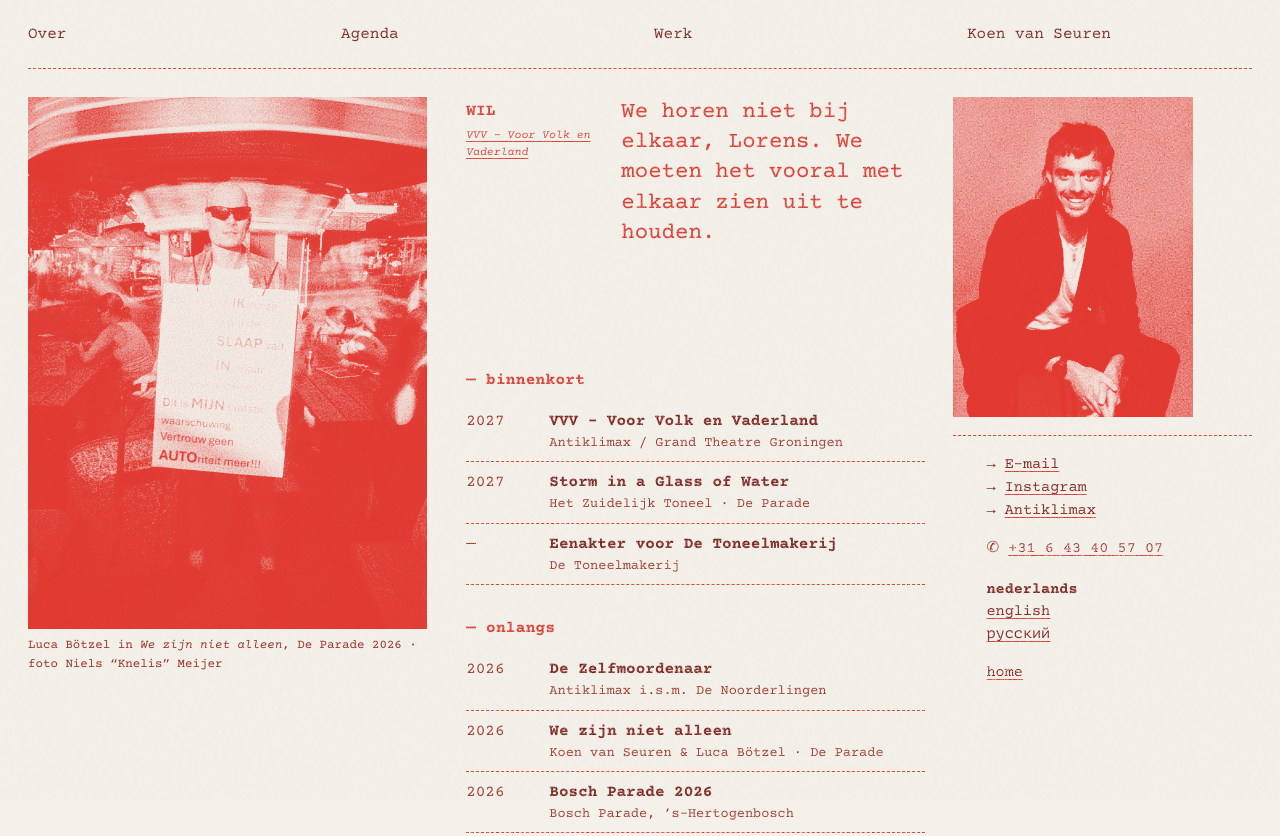
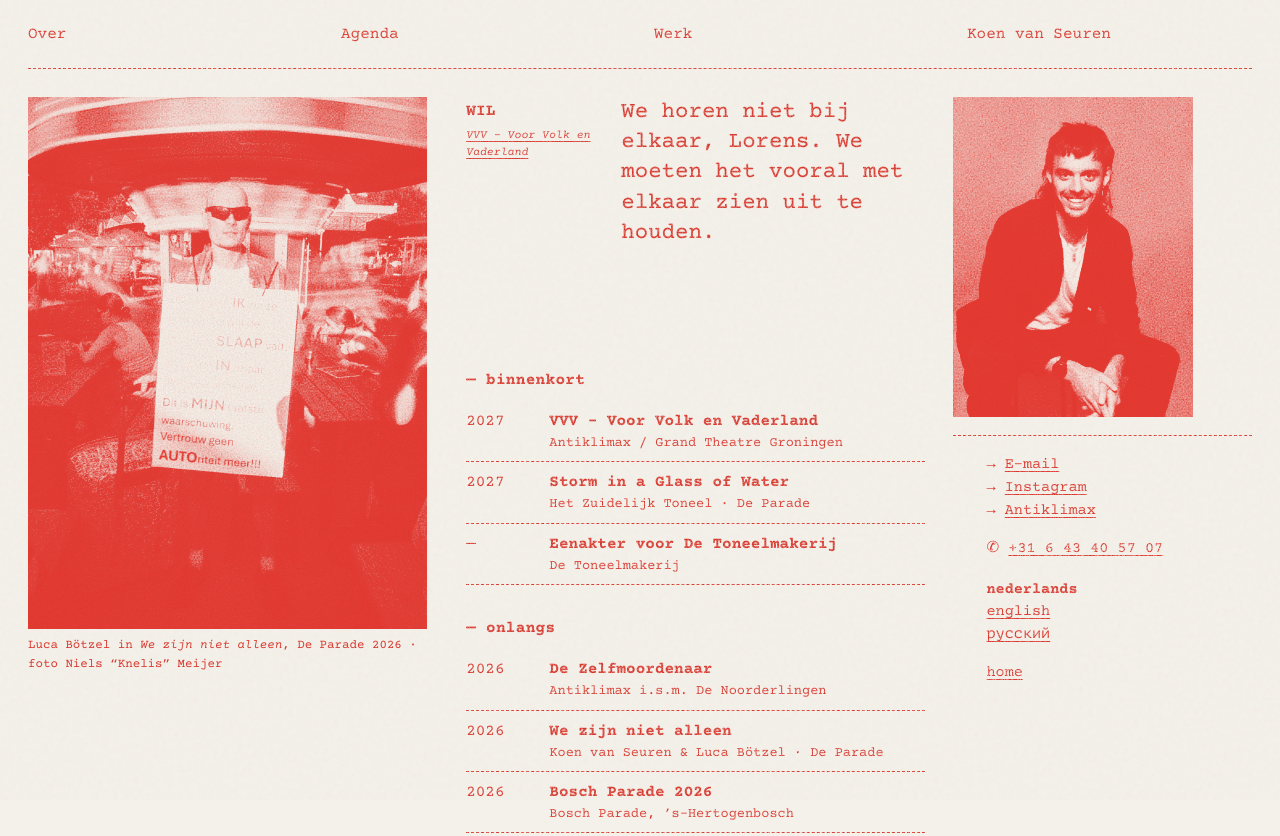
Before and after one commit to kvseuren-ship-it/koenvanseuren.nl, a plain HTML site: page site/index.html in a window 1280 px wide. Shown: the top 836 px of the page. Drawn offline with Linux system fonts and the light colour scheme.

Commit message:
Terug naar alleen rood: tekst en metadata weer in Riso Bright Red
Co-Authored-By: Claude Opus 5.5 <noreply@anthropic.com>
Claude-Session: https://claude.ai/code/session_01TVxbqPJe6akmcgxLM4w5qz

```diff
--- a/build/static/style.css
+++ b/build/static/style.css
@@ -8,8 +8,8 @@
 :root{
   --red:#d9382e;        /* drukgang 1: Riso Bright Red */
   --red-bright:#d9382e; /* zelfde inkt voor lijnen en vlakken */
-  --ink:#7a1f1a;        /* drukgang 2: ossenbloed, voor tekst */
-  --ink-muted:#9a3328;  /* ossenbloed lichter: metadata */
+  --ink:#d9382e;        /* alles in één rode inkt (Koen: geen tweede kleur) */
+  --ink-muted:#d9382e;
   --paper:#f4f1ea;       /* ongestreken papier */
   --pink:#f2d9d2;
   --gap:clamp(14px,2.2vw,28px);
--- a/site/style.css
+++ b/site/style.css
@@ -8,8 +8,8 @@
 :root{
   --red:#d9382e;        /* drukgang 1: Riso Bright Red */
   --red-bright:#d9382e; /* zelfde inkt voor lijnen en vlakken */
-  --ink:#7a1f1a;        /* drukgang 2: ossenbloed, voor tekst */
-  --ink-muted:#9a3328;  /* ossenbloed lichter: metadata */
+  --ink:#d9382e;        /* alles in één rode inkt (Koen: geen tweede kleur) */
+  --ink-muted:#d9382e;
   --paper:#f4f1ea;       /* ongestreken papier */
   --pink:#f2d9d2;
   --gap:clamp(14px,2.2vw,28px);
```
